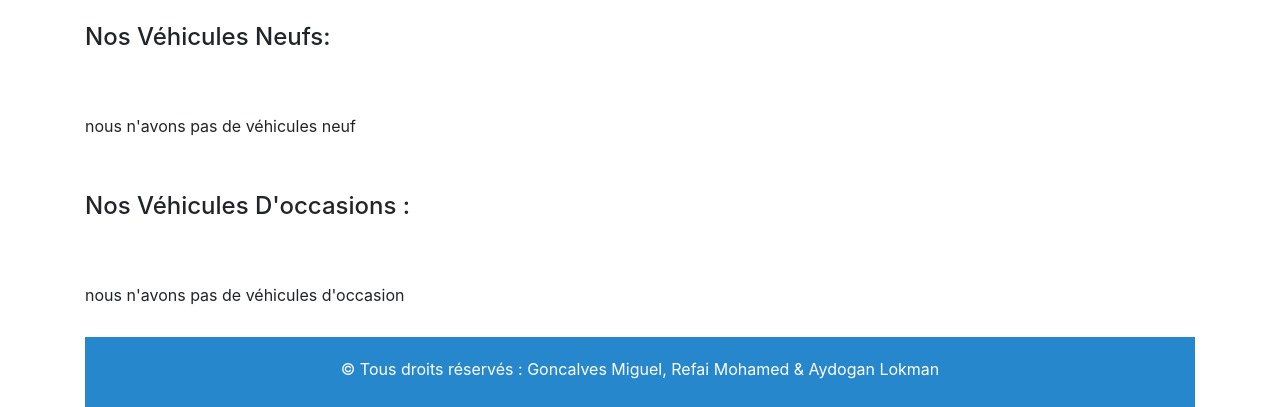
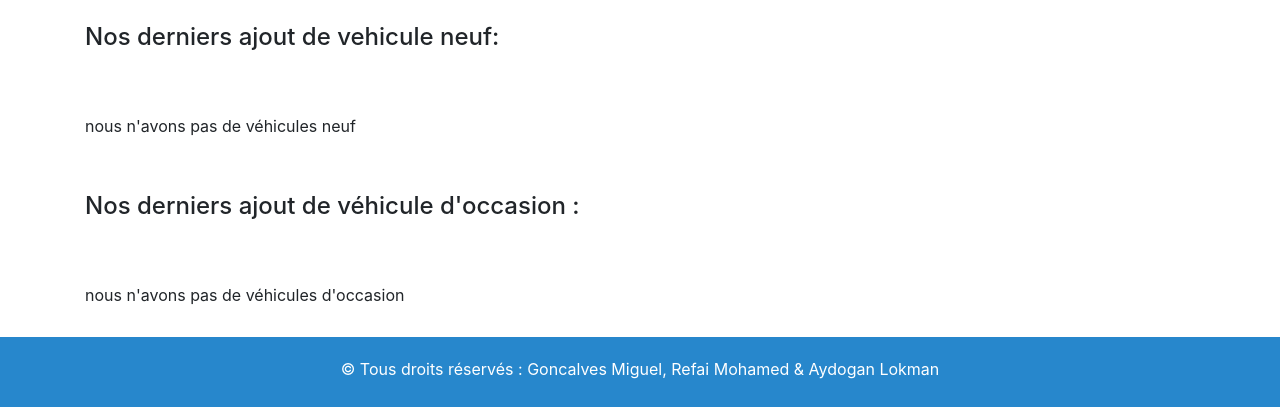
Before and after one commit to Nepta75/PPE, a PHP site: page /tcpdf/ in a window 1280 px wide. Shown: the part 801-1208 px from the top of the page. Run offline with PHP 8.4, Linux system fonts and the light colour scheme; data that the repository does not hold is empty; some libraries are stand-ins or nearby versions.

Commit message:
correctif

```diff
--- a/css/style.css
+++ b/css/style.css
@@ -470,9 +470,6 @@ nav a:active {
 	text-transform: uppercase;
 }
 
-<<<<<<< Updated upstream
-/* --------------- contact ----------------- */
-=======
 /* --------------- INSCRIPTION ----------------- */
 
 .background-inscription {
@@ -539,7 +536,6 @@ nav a:active {
 
 
 /* --------------- CONTACT ----------------- */
->>>>>>> Stashed changes
 
 
 .contact-info {
@@ -653,7 +649,6 @@ form h3 {
 }
 
 hr.separator {
-<<<<<<< Updated upstream
 width: 33%;
 margin-bottom: 5%;
 background-color: #000000;
@@ -868,10 +863,3 @@ background-color: #000000;
 	padding-bottom: 10px;
 	text-align: center;
 }
-
-=======
-	width: 33%;
-	margin-bottom: 4%;
-	background-color: #FF1B17;
-}
->>>>>>> Stashed changes
--- a/gestionclient.php
+++ b/gestionclient.php
@@ -37,3 +37,7 @@ if(isset($_GET['inscription'])) {
     require 'vue/vueconnexion.php';
 }
 ?>
+
+<?php
+  include "includes/footer.php";
+?>
--- a/includes/header.php
+++ b/includes/header.php
@@ -84,8 +84,10 @@ $admin = $unControler->verifAdmin();
 							echo '<a href="gestionclient.php" class="connexionmenu"> Se connecter</a>';
 						}
 					?>
+					<? if (isset($_SESSION['pseudo']) && isset($_SESSION['admin_lvl']) && $_SESSION['admin_lvl'] == 0) { ?>
 						<li class="monvehicule"> <a href="#"> Mon véhicule </a>
 						</li>
+					<? } ?>
 					</ul>
 				</nav>
 			</div>
--- a/index.php
+++ b/index.php
@@ -57,7 +57,7 @@
 
 <div class="container">
     <br>
-    <h4>Nos Véhicules Neufs:</h4>
+    <h4>Nos derniers ajout de vehicule neuf:</h4>
   <br>
 
 	<div class="row" id="ads">
@@ -95,7 +95,7 @@
 </div>
 <div class="container">
     <br>
-    <h4>Nos Véhicules D'occasions :</h4>
+    <h4>Nos derniers ajout de véhicule d'occasion :</h4>
 	<br>
 	<div class="row" id="ads">
 
@@ -128,6 +128,7 @@
   echo "nous n'avons pas de véhicules d'occasion ";
  }  ?>
 </div>
+</div>
 <?php
   include "includes/footer.php";
 ?>
--- a/vue/vue_inscription.php
+++ b/vue/vue_inscription.php
@@ -52,7 +52,7 @@
                         <input type="submit" name="inscription" value="inscription" />
                     </div>
                 </div>
-            <div>
+            </div>
         </div>
     </form>
 </div>
--- a/vue/vueconnexion.php
+++ b/vue/vueconnexion.php
@@ -24,6 +24,6 @@
             <div>
                 <p style="color: #fff">Pas encore inscrit ?</b><a href="gestionclient.php?inscription"> Inscrivez-vous maintenant !</a><b>
             </div>
-        <div>
+        </div>
     </form>
 </div>
```
